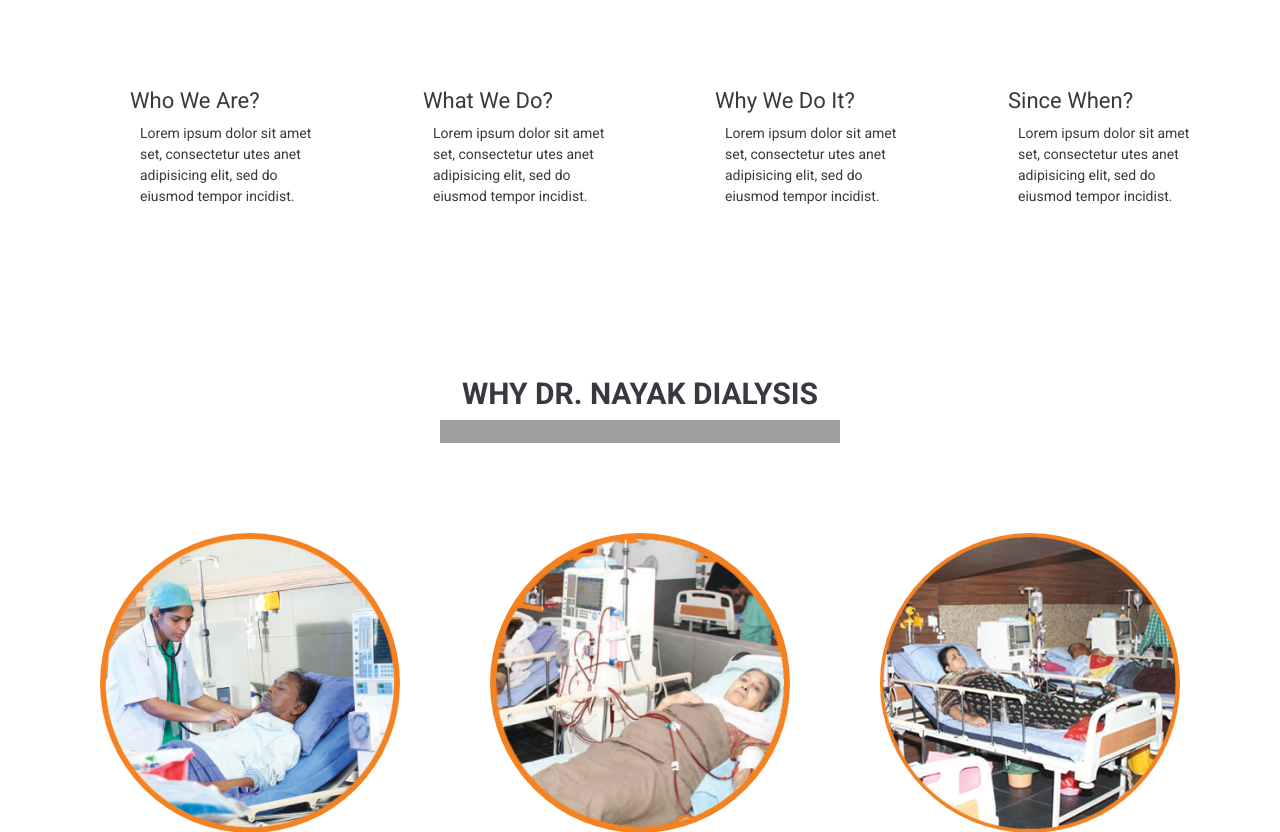
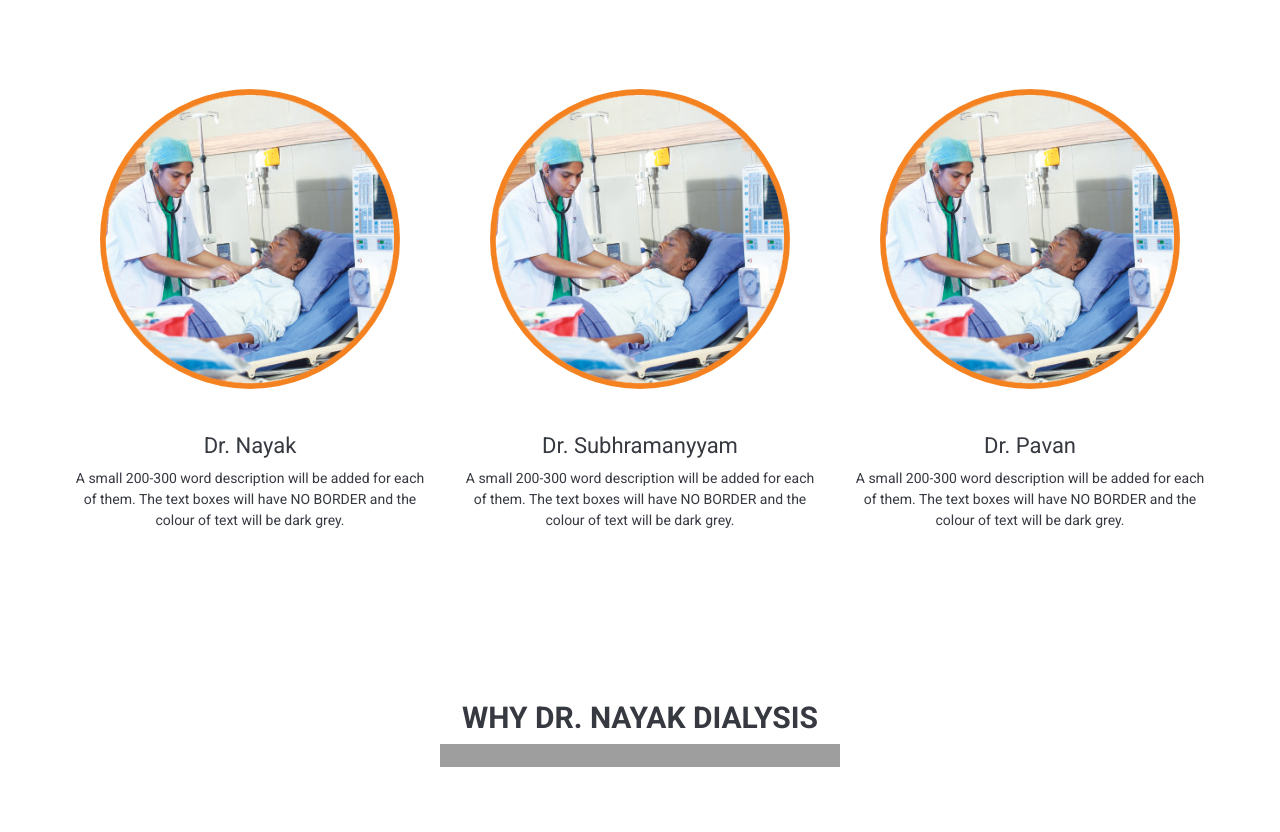
Before and after one commit to pgAdmin/drNayakDialysis, a PHP site: page / in a window 1280 px wide. Shown: the part 917-1749 px from the top of the page. Run offline with PHP 8.4, Linux system fonts and the light colour scheme; some libraries are stand-ins or nearby versions; grey boxes are pictures that could not be loaded.

Commit message:
Theme changes, added Meet the team section, Added packages text partial

```diff
--- a/css/style.css
+++ b/css/style.css
@@ -464,7 +464,7 @@ a.rotate-box-1:hover, a.rotate-box-2:hover {
 }
 
 .testimonial .cover {
-	background-color: rgba(0, 7, 11, 0.87);
+	background-color: rgba(255, 255, 255, 0.8);
 }
 .testimonial-inner {
 	position: relative;
@@ -808,12 +808,13 @@ ul.social-list li a i {
 /* ===== Begin contact ===== */
 #contact-section {
 	position: relative;
+	color: #f58220;
 }
 #contact-section h4 {
 	font-weight: 400;
 }
 #contact-section .cover {
-	background-color: #F58220;
+	background-color: transparent;
 }
 #contact-section .contact .contact-form {
 	margin-bottom: 40px;
@@ -827,9 +828,10 @@ ul.social-list li a i {
 #contact-section .contact .contact-form button {
 	width: 100%;
 	height: 40px;
+	color: #fff;
 }
 #contact-section .contact .contact-form button:hover {
-	color: #fff;
+	color: #0073bb;
 }
 #contact-section .contact .form-control {
 	background-color: rgba(255, 255, 255, 0.8);
@@ -1173,3 +1175,17 @@ p.subtitle {
 	height: 300px;
 	width: 300px;
 }
+
+.panel-circle{
+	border-radius: 50%;
+	height: 280px;
+	width: 280px;
+	border: #f58220 4px solid !important;
+}
+
+.panel-circle-blue{
+	border-radius: 50%;
+	height: 280px;
+	width: 280px;
+	border: #0073bb 4px solid !important;
+}
--- a/css/summer-orange.css
+++ b/css/summer-orange.css
@@ -19,7 +19,7 @@ a, a:hover, a:focus {
 .navbar-default .navbar-nav > li > a {
 	color: #f58220;
 	width: 90px;
-	min-height: 90px;
+	height: 90px;
 	text-align: center;
 }
 .navbar-default .navbar-nav > li > a:hover, .navbar-default .navbar-nav > li > a:focus, .navbar-default .navbar-nav > li.active > a, .navbar-default .navbar-nav>.active>a {
@@ -187,7 +187,7 @@ a, a:hover, a:focus {
 
 /* === Contact === */
 #contact-section {
-	background-color: #f58220;
+	background-color: rgba(255,255,255, 0.8);
 }
 #contact-section .contact .contact-form button {
 	background-color: #0073bb;
@@ -222,10 +222,16 @@ a, a:hover, a:focus {
 	background: #f58220;
 	color: #fff;
 }
-.btn-default:hover {
+.btn-blue, .btn-blue:focus, .btn-blue.focus{
+	background: #0073bb;
 	color: #fff;
-	background: #F28F38;
 }
+
+.btn-blue:hover{
+	background: #e6e6e6;
+	color: #333;
+}
+
 .btn-primary, .btn-primary:focus, .btn-primary.focus, .btn-primary:active, .btn-primary.active {
 	background-color: #3078B3;
 	color: #FFF;
--- a/index.html
+++ b/index.html
@@ -112,9 +112,9 @@
                         <ul class="nav navbar-nav navbar-right">
                             <li><a class="page-scroll" href="body">Home</a></li>
                             <li><a class="page-scroll" href="#about-section">Meet the Team</a></li>
-                            <li><a class="page-scroll" href="#services-section">Why Dr. Nayak Dialysis</a></li>
-                            <li><a class="page-scroll" href="#ser-section">Services and Packages</a></li>
-                            <li><a class="page-scroll" href="#ser-section">Locate Us</a></li>
+                            <li><a class="page-scroll" style="width: 130px" href="#services-section">Why Dr. Nayak Dialysis</a></li>
+                            <li><a class="page-scroll" style="width: 110px" href="#prices-section">Services and Packages</a></li>
+                            <li><a class="page-scroll" href="#testimonial-section">Locate Us</a></li>
                             <li><a class="page-scroll" href="#contact-section">Contact</a></li>
                         </ul>
                     </div><!-- /.navbar-collapse -->
@@ -175,41 +175,35 @@
                 <!-- End page header-->
 
                 <!-- Begin rotate box-1 -->
-                <div class="rotate-box-1-wrapper">
+                <div class="rotate-box-2-wrapper">
                     <div class="container">
                         <div class="row">
-                            <div class="col-md-3 col-sm-6">
-                                <a href="#" class="rotate-box-1 square-icon wow zoomIn" data-wow-delay="0">
+                            <div class="col-md-4 col-sm-6">
+                                <a href="#" class="rotate-box-2 square-icon text-center wow zoomIn" data-wow-delay="0">
+                                    <span class="rotate-box-icon"><img class="circles" src="img/dr1.png"/></span>
                                     <div class="rotate-box-info">
-                                        <h4>Who We Are?</h4>
-                                        <p>Lorem ipsum dolor sit amet set, consectetur utes anet adipisicing elit, sed do eiusmod tempor incidist.</p>
+                                        <h4>Dr. Nayak</h4>
+                                        <p>A small 200-300 word description will be added for each of them. The text boxes will have NO BORDER and the colour of text will be dark grey.</p>
                                     </div>
                                 </a>
                             </div>
 
-                            <div class="col-md-3 col-sm-6">
-                                <a href="#" class="rotate-box-1 square-icon wow zoomIn" data-wow-delay="0.2s">
+                            <div class="col-md-4 col-sm-6">
+                                <a href="#" class="rotate-box-2 square-icon text-center wow zoomIn" data-wow-delay="0.2s">
+                                    <span class="rotate-box-icon"><img class="circles" src="img/dr2.png"/></span>
                                     <div class="rotate-box-info">
-                                        <h4>What We Do?</h4>
-                                        <p>Lorem ipsum dolor sit amet set, consectetur utes anet adipisicing elit, sed do eiusmod tempor incidist.</p>
+                                        <h4>Dr. Subhramanyyam</h4>
+                                        <p>A small 200-300 word description will be added for each of them. The text boxes will have NO BORDER and the colour of text will be dark grey.</p>
                                     </div>
                                 </a>
                             </div>
 
-                            <div class="col-md-3 col-sm-6">
-                                <a href="#" class="rotate-box-1 square-icon wow zoomIn" data-wow-delay="0.4s">
+                            <div class="col-md-4 col-sm-6">
+                                <a href="#" class="rotate-box-2 square-icon text-center wow zoomIn" data-wow-delay="0.4s">
+                                    <span class="rotate-box-icon"><img class="circles" src="img/dr3.png"/></span>
                                     <div class="rotate-box-info">
-                                        <h4>Why We Do It?</h4>
-                                        <p>Lorem ipsum dolor sit amet set, consectetur utes anet adipisicing elit, sed do eiusmod tempor incidist.</p>
-                                    </div>
-                                </a>
-                            </div>
-
-                            <div class="col-md-3 col-sm-6">
-                                <a href="#" class="rotate-box-1 square-icon wow zoomIn" data-wow-delay="0.6s">
-                                    <div class="rotate-box-info">
-                                        <h4>Since When?</h4>
-                                        <p>Lorem ipsum dolor sit amet set, consectetur utes anet adipisicing elit, sed do eiusmod tempor incidist.</p>
+                                        <h4>Dr. Pavan</h4>
+                                        <p>A small 200-300 word description will be added for each of them. The text boxes will have NO BORDER and the colour of text will be dark grey.</p>
                                     </div>
                                 </a>
                             </div>
@@ -247,8 +241,8 @@
                                 <a href="#" class="rotate-box-2 square-icon text-center wow zoomIn" data-wow-delay="0">
                                     <span class="rotate-box-icon"><img class="circles" src="img/circle1.png"/></span>
                                     <div class="rotate-box-info">
-                                        <h4>App Development</h4>
-                                        <p>Lorem ipsum dolor sit amet set, consectetur utes anet adipisicing elit, sed do eiusmod tempor incidist.</p>
+                                        <h4>Individualized attention and followup</h4>
+                                        <p>Our center is unique because we ensure timely followup of each and every patient by the Nephrologist, and Dietician.</p>
                                     </div>
                                 </a>
                             </div>
@@ -257,8 +251,8 @@
                                 <a href="#" class="rotate-box-2 square-icon text-center wow zoomIn" data-wow-delay="0.2s">
                                     <span class="rotate-box-icon"><img class="circles" src="img/circle2.png" /></span>
                                     <div class="rotate-box-info">
-                                        <h4>Ui Design</h4>
-                                        <p>Lorem ipsum dolor sit amet set, consectetur utes anet adipisicing elit, sed do eiusmod tempor incidist.</p>
+                                        <h4>Homely feel and comfort</h4>
+                                        <p>A dialysis session with us feels like a lazy evening at home ! Every patient enjoys a comfortable stay with us with a fitted TV with all satellite HD channels. We also offer all our patients a complimentary dietician recommended meal with every session.</p>
                                     </div>
                                 </a>
                             </div>
@@ -267,8 +261,8 @@
                                 <a href="#" class="rotate-box-2 square-icon text-center wow zoomIn" data-wow-delay="0.4s">
                                     <span class="rotate-box-icon"><img class="circles" src="img/circle3.png" /></span>
                                     <div class="rotate-box-info">
-                                        <h4>Cloud Hosting</h4>
-                                        <p>Lorem ipsum dolor sit amet set, consectetur utes anet adipisicing elit, sed do eiusmod tempor incidist.</p>
+                                        <h4>State of the art equipment and methods</h4>
+                                        <p>We use only the best equipment in the world for dialysis. Absolutely no compromise on quality or safety at our center. We also employ innovative methods to improve standard of care (Just ask any of our patients !).</p>
                                     </div>
                                 </a>
                             </div>
@@ -282,17 +276,107 @@
 
 
 
+            <!-- Begin prices section -->
+            <section id="prices-section" class="page">
+
+                <!-- Begin page header-->
+                <div class="page-header-wrapper">
+                    <div class="container">
+                        <div class="page-header text-center wow fadeInDown" data-wow-delay="0.4s">
+                            <h2>Services and Packages</h2>
+                            <div class="devider"></div>
+                        </div>
+                    </div>
+                </div>
+                <!-- End page header-->
+
+                <div class="extra-space-l"></div>
+
+                <!-- Begin prices -->
+                <div class="prices">
+                    <div class="container">
+                        <div class="row">
+
+                            <div class="price-box col-sm-6 col-md-3 wow flipInY" data-wow-delay="0.3s">
+                                <div class="panel panel-default panel-circle-blue">
+                                    <div class="panel-heading text-center">
+                                        <i class="fa fa-plug fa-2x"></i>
+                                        <h3>Premium Dialysis</h3>
+                                    </div>
+                                    <div class="panel-body text-center" style="height: ">
+<!--                                         <p class="lead"><strong>$49</strong></p> -->
+                                    </div>
+                                    <div class="panel-footer text-center">
+                                        <a class="btn btn-default btn-blue" href="#">INR 1500 PER SESSION</a>
+                                    </div>
+                                </div>
+                            </div>
+
+                            <div class="price-box col-sm-6 col-md-3 wow flipInY" data-wow-delay="0.5s">
+                                <div class="panel panel-default panel-circle-blue">
+                                    <div class="panel-heading text-center">
+                                        <i class="fa fa-cog fa-2x"></i>
+                                        <h3>Luxury Dialysis</h3>
+                                    </div>
+                                    <div class="panel-body text-center">
+<!--                                         <p class="lead"><strong>$99</strong></p> -->
+                                    </div>
+                                    <div class="panel-footer text-center">
+                                        <a class="btn btn-default btn-blue" href="#">INR 2500 PER SESSION</a>
+                                    </div>
+                                </div>
+                            </div>
+
+                            <div class="price-box col-sm-6 col-md-3 wow flipInY" data-wow-delay="0.7s">
+                                <div class="panel panel-default panel-circle">
+                                    <div class="panel-heading text-center">
+                                        <i class="fa fa-star fa-2x"></i>
+                                        <h3>Premium Package</h3>
+                                    </div>
+                                    <div class="panel-body text-center">
+<!--                                         <p class="lead"><strong>$149</strong></p> -->
+                                    </div>
+                                    <div class="panel-footer text-center">
+                                        <a class="btn btn-default" href="#">INR 15,000 PACKAGE</a>
+                                    </div>
+                                    <!-- <div class="price-box-ribbon"><strong>Popular</strong></div> -->
+                                </div>
+                            </div>
+
+                            <div class="price-box col-sm-6 col-md-3 wow flipInY" data-wow-delay="0.9s">
+                                <div class="panel panel-default panel-circle">
+                                    <div class="panel-heading text-center">
+                                        <i class="fa fa-plus fa-2x"></i>
+                                        <h3>Luxury Package</h3>
+                                    </div>
+                                    <div class="panel-body text-center">
+<!--                                         <p class="lead"><strong>$199</strong></p> -->
+                                    </div>
+                                    <div class="panel-footer text-center">
+                                        <a class="btn btn-default" href="#">INR 32,000 PACKAGE</a>
+                                    </div>
+                                </div>
+                            </div>
+
+                        </div> <!-- /.row -->
+                    </div> <!-- /.container -->
+                </div>
+                <!-- End prices -->
+                <div class="extra-space-l"></div>
+            </section>
+            <!-- End prices section -->
+
 
             <!-- Begin testimonials -->
             <section id="testimonial-section">
-                <div id="testimonial-trigger" class="testimonial text-white parallax" data-stellar-background-ratio="0.5" style="background-image: url(img/testimonial-bg.jpg);">
+                <div id="testimonial-trigger" class="testimonial text-white parallax" data-stellar-background-ratio="0.5" style="background-color: #fff;">
 
                     <div class="cover"></div>
                     <!-- Begin page header-->
                     <div class="page-header-wrapper">
                         <div class="container">
                             <div class="page-header text-center wow fadeInDown" data-wow-delay="0.4s">
-                                <h2>Locate Us</h2>
+                                <h2 style="color: #363940">Locate Us</h2>
                                 <div class="devider"></div>
                             </div>
                             <div id="map" style="height: 400px; z-index: 100"></div>
@@ -318,9 +402,8 @@
                 <div class="page-header-wrapper">
                     <div class="container">
                         <div class="page-header text-center wow fadeInDown" data-wow-delay="0.4s">
-                            <h2>Contacts</h2>
+                            <h2 style="color: #363940">Contacts</h2>
                             <div class="devider"></div>
-                            <p class="subtitle">All to contact us</p>
                         </div>
                     </div>
                 </div>
```
Also changed, not shown: img/dr1.png (added), img/dr2.png (added), img/dr3.png (added).
